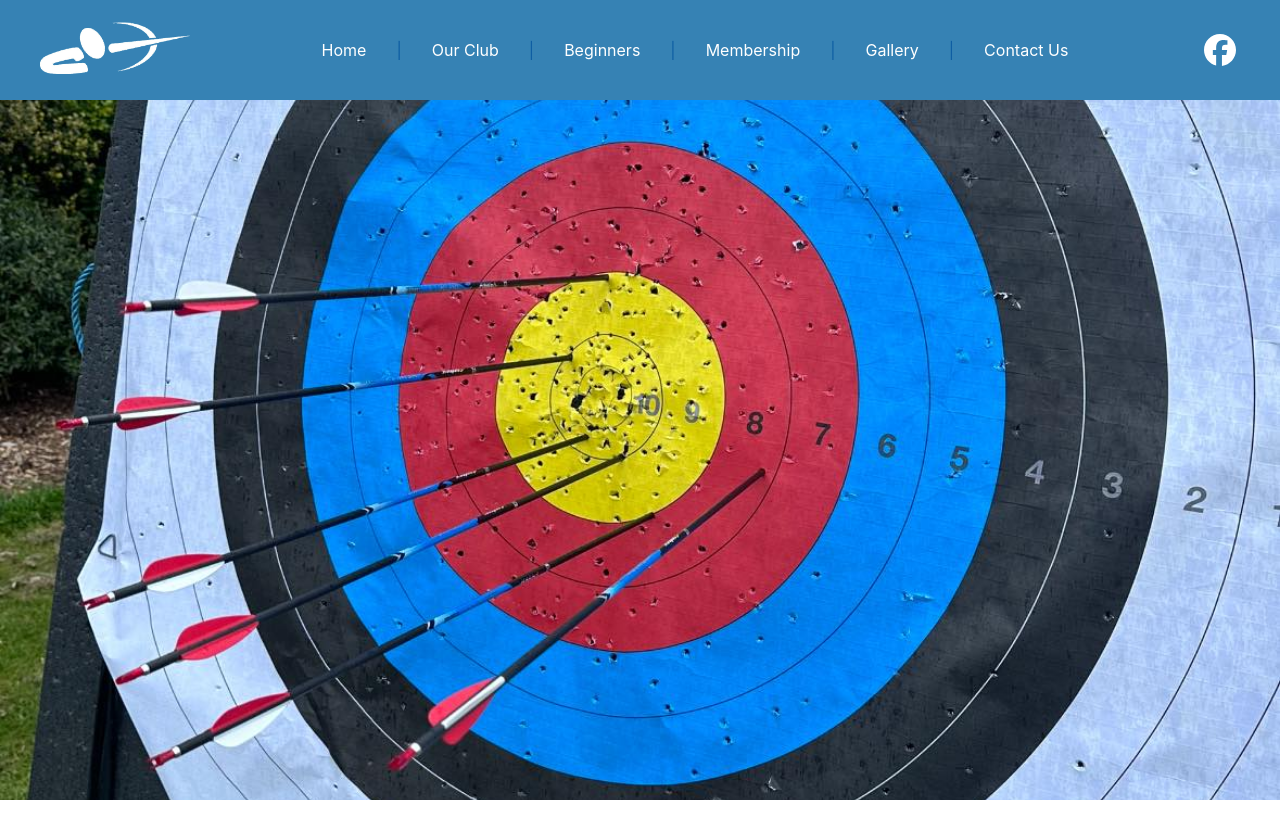
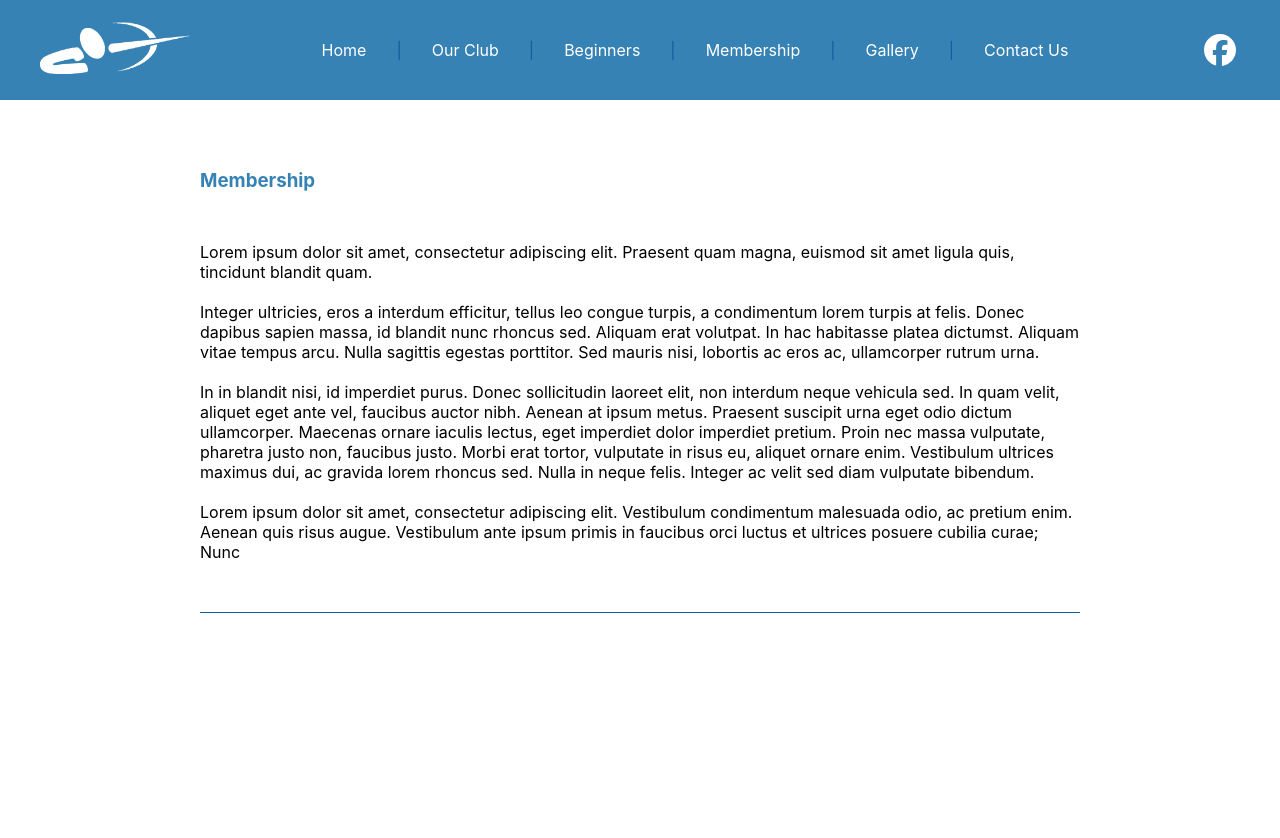
Before and after one commit to Leyght811/wanganuiarcherysite, a React (Create React App) app: page /membership in a window 1280 px wide. Shown: the top 838 px of the page. Before the commit the page ends 800 px from the top, so only its background shows below. Built offline with nearby package versions, Linux system fonts and the light colour scheme.

Commit message:
Membership Page

```diff
--- a/public/index.html
+++ b/public/index.html
@@ -2,7 +2,7 @@
 <html lang="en">
   <head>
     <meta charset="utf-8" />
-    <link rel="icon" href="%PUBLIC_URL%/favicon.ico" />
+    <link rel="icon" href="%PUBLIC_URL%/logo.png" />
     <meta name="viewport" content="width=device-width, initial-scale=1" />
     <meta name="theme-color" content="#000000" />
     <meta
@@ -24,7 +24,7 @@
       work correctly both with client-side routing and a non-root public URL.
       Learn how to configure a non-root public URL by running `npm run build`.
     -->
-    <title>React App</title>
+    <title>Whanganui Archery Club</title>
   </head>
   <body>
     <noscript>You need to enable JavaScript to run this app.</noscript>
--- a/src/App.js
+++ b/src/App.js
@@ -1,14 +1,15 @@
-import logo from './logo.svg';
-import './App.css';
-import { BrowserRouter, Routes, Route } from 'react-router-dom';
-import HomePage from './components/pages/HomePage';
-import ClubPage from './components/pages/ClubPage';
-import BeginnersPage from './components/pages/BeginnersPage';
-import MembershipPage from './components/pages/MembershipPage';
-import GalleryPage from './components/pages/GalleryPage';
-import ContactPage from './components/pages/ContactPage';
-import Navbar from './components/Navbar';
-import background from "./images/background2.jpg"
+import logo from "./logo.svg";
+import "./App.css";
+import { BrowserRouter, Routes, Route, useLocation } from "react-router-dom";
+import HomePage from "./components/pages/HomePage";
+import ClubPage from "./components/pages/ClubPage";
+import BeginnersPage from "./components/pages/BeginnersPage";
+import MembershipPage from "./components/pages/MembershipPage";
+import GalleryPage from "./components/pages/GalleryPage";
+import ContactPage from "./components/pages/ContactPage";
+import Navbar from "./components/Navbar";
+import background from "./images/background2.jpg";
+import { useEffect, useState } from "react";
 
 const backgroundStyle = {
     backgroundImage: `url(${background})`,
@@ -18,12 +19,41 @@ const backgroundStyle = {
     backgroundRepeat: "no-repeat", // Optional: prevents the image from repeating
     position: "fixed",
     zIndex: "0",
-    backgroundPosition: "center"
+    backgroundPosition: "center",
 };
 
 function App() {
     return (
         <BrowserRouter>
+            <AppContent />
+        </BrowserRouter>
+    );
+}
+
+const AppContent = () => {
+    const [pageTitle, setPageTitle] = useState("Home");
+
+    const titleMap = [
+        { path: "/", title: "Home" },
+        { path: "/club", title: "Club" },
+        { path: "/beginners", title: "Beginners" },
+        { path: "/membership", title: "Membership" },
+        { path: "/gallery", title: "Gallery" },
+        { path: "/contact", title: "Contact Us" },
+    ];
+
+    let curLoc = useLocation();
+
+    useEffect(() => {
+        const curTitle = titleMap.find((item) => item.path === curLoc.pathname);
+        if (curTitle && curTitle.title) {
+            setPageTitle(curTitle.title);
+            document.title = curTitle.title;
+        }
+    }, [curLoc]);
+
+    return (
+        <div>
             <div style={backgroundStyle}></div>
             {/* Navigation */}
             <Navbar />
@@ -37,8 +67,8 @@ function App() {
                 <Route path="/gallery" element={<GalleryPage />} />
                 <Route path="/contact" element={<ContactPage />} />
             </Routes>
-    </BrowserRouter>
+        </div>
     );
-}
+};
 
 export default App;
--- a/src/components/pages/MembershipPage/index.jsx
+++ b/src/components/pages/MembershipPage/index.jsx
@@ -1,5 +1,42 @@
 function MembershipPage() {
-  return <h1>Membership Page</h1>;
+    return (
+        <div id="membership-page" className="page-container">
+            <div className="page-section">
+                <h3 className="section-head">Membership</h3>
+                <div>
+                    Lorem ipsum dolor sit amet, consectetur adipiscing elit.
+                    Praesent quam magna, euismod sit amet ligula quis, tincidunt
+                    blandit quam.
+                    <br />
+                    <br />
+                    Integer ultricies, eros a interdum efficitur, tellus leo
+                    congue turpis, a condimentum lorem turpis at felis. Donec
+                    dapibus sapien massa, id blandit nunc rhoncus sed. Aliquam
+                    erat volutpat. In hac habitasse platea dictumst. Aliquam
+                    vitae tempus arcu. Nulla sagittis egestas porttitor. Sed
+                    mauris nisi, lobortis ac eros ac, ullamcorper rutrum urna.
+                    <br />
+                    <br />
+                    In in blandit nisi, id imperdiet purus. Donec sollicitudin
+                    laoreet elit, non interdum neque vehicula sed. In quam
+                    velit, aliquet eget ante vel, faucibus auctor nibh. Aenean
+                    at ipsum metus. Praesent suscipit urna eget odio dictum
+                    ullamcorper. Maecenas ornare iaculis lectus, eget imperdiet
+                    dolor imperdiet pretium. Proin nec massa vulputate, pharetra
+                    justo non, faucibus justo. Morbi erat tortor, vulputate in
+                    risus eu, aliquet ornare enim. Vestibulum ultrices maximus
+                    dui, ac gravida lorem rhoncus sed. Nulla in neque felis.
+                    Integer ac velit sed diam vulputate bibendum.
+                    <br />
+                    <br />
+                    Lorem ipsum dolor sit amet, consectetur adipiscing elit.
+                    Vestibulum condimentum malesuada odio, ac pretium enim.
+                    Aenean quis risus augue. Vestibulum ante ipsum primis in
+                    faucibus orci luctus et ultrices posuere cubilia curae; Nunc
+                </div>
+            </div>
+        </div>
+    );
 }
 
-export default MembershipPage
+export default MembershipPage;
```
Also changed, not shown: public/logo.png (added). Lines whose indentation alone changed are shown as unchanged.
